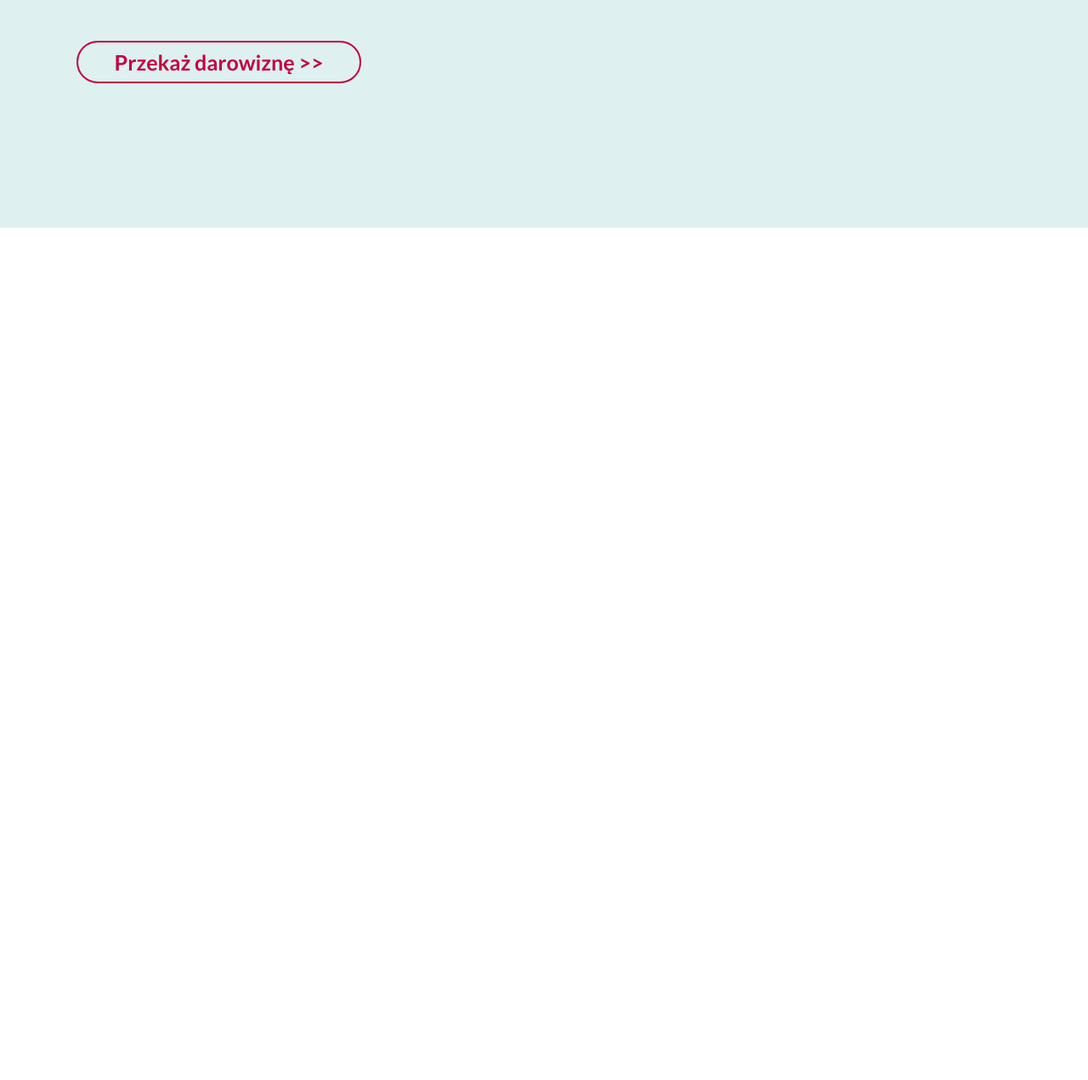
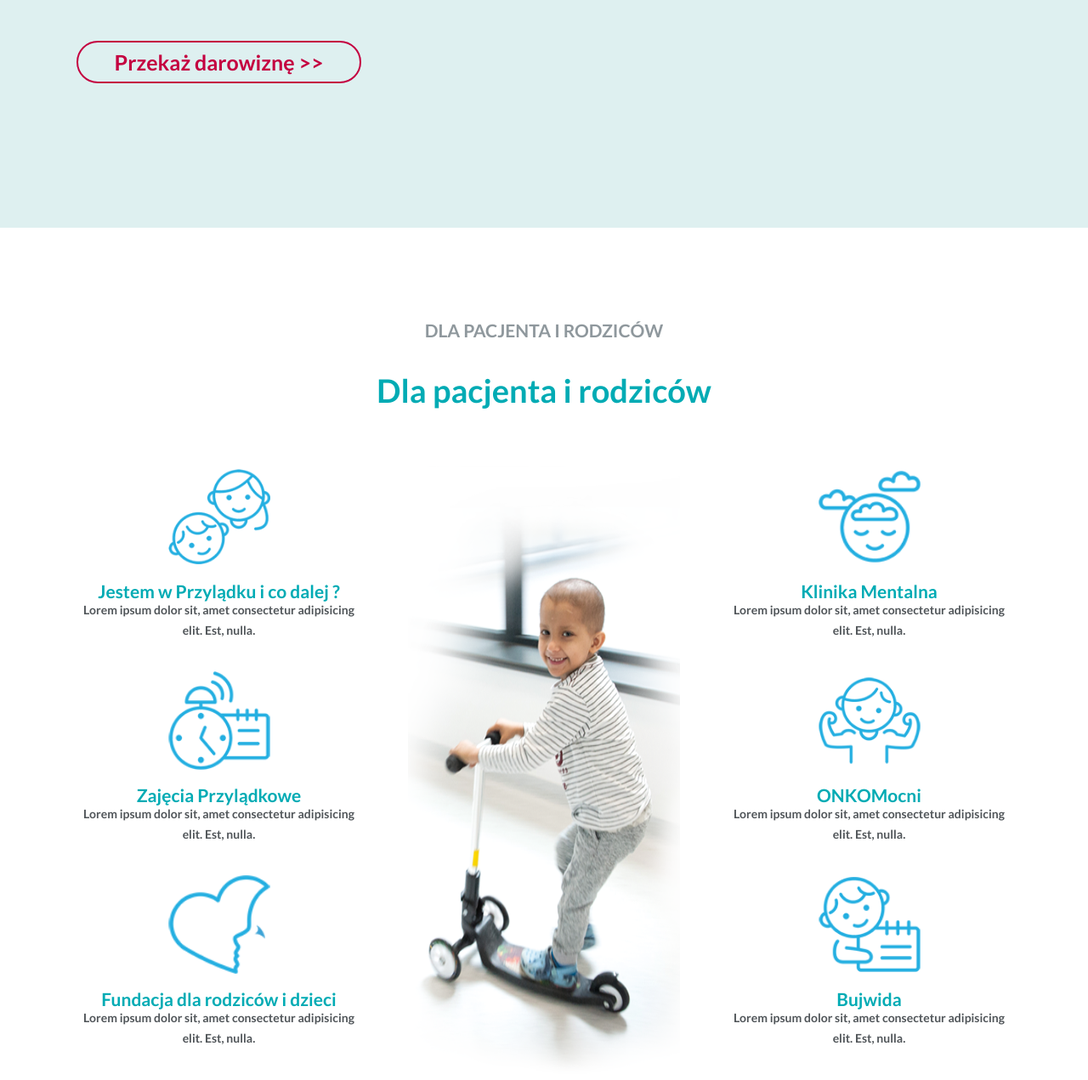
Before and after one commit to JuliuszG/przyladek, a plain HTML site: page index.html in a window 1280 px wide. Shown: the part 2853-4124 px from the top of the page at 85% size. Before the commit the page ends 3121 px from the top, so only its background shows below. Drawn offline with Linux system fonts and the light colour scheme.

Commit message:
for parents section

```diff
--- a/_about.scss
+++ b/_about.scss
@@ -2,7 +2,7 @@
     padding: 120px 0;
     font-family: "Lato";
     @media (max-width: 550px) {
-        padding: 100px 20px;
+        padding: 100px 20px 50px;
     }
     .about__container {
         max-width: 1100px;
--- /dev/null
+++ b/_forParents.scss
@@ -0,0 +1,66 @@
+.forParents {
+    padding: 110px 0;
+    font-family: "Lato";
+    @media (max-width: 700px) {
+        padding: 80px 20px;
+    }
+    h3 {
+        color: #8f989d;
+        font-weight: 700;
+        text-transform: uppercase;
+        font-size: 1.3125em;
+        margin-bottom: 41px;
+        text-align: center;
+    }
+    h1 {
+        font-size: 2.375em;
+        color: #00abb4;
+        font-weight: 700;
+        margin-bottom: 70px;
+        text-align: center;
+    }
+    .forParents__container {
+        max-width: 1100px;
+        display: flex;
+        margin: 0 auto;
+        justify-content: space-between;
+        @media (max-width: 700px) {
+            flex-direction: column;
+            justify-content: center;
+            align-items: center;
+        }
+        .forParents__child {
+            @media (max-width: 1100px) {
+                display: none;
+            }
+        }
+    }
+    .forParents__column {
+        .forParents__box {
+            width: 335px;
+            height: 240px;
+            text-align: center;
+            @media (max-width: 350px) {
+                width: 280px;
+            }
+            img {
+                width: 120px;
+                height: 120px;
+                object-fit: contain;
+            }
+            h2 {
+                color: #00abb4;
+                font-weight: 700;
+                font-size: 1.3125em;
+                margin: 15px 0 0;
+            }
+            p {
+                color: #505559;
+                font-weight: 700;
+                font-family: "Lato";
+                font-size: 0.875em;
+                line-height: 24px;
+            }
+        }
+    }
+}
--- a/index.html
+++ b/index.html
@@ -114,6 +114,55 @@
             <div class="video__bg"></div>
         </div>
     </section>
+    <section class="forParents">
+        <h3>Dla pacjenta i rodziców</h3>
+        <h1>Dla pacjenta i rodziców</h1>
+        <div class="forParents__container">
+            <div class="forParents__column">
+
+                <div class="forParents__box">
+                    <img src="/pikto-jestem-w-przyladku (1).png" alt="pikto-jestem-w-przyladku">
+                    <h2>Jestem w Przylądku i co dalej ?</h2>
+                    <p>Lorem ipsum dolor sit, amet consectetur adipisicing elit. Est, nulla.</p>
+                </div>
+
+                <div class="forParents__box">
+                    <img src="/pikto-zajecia.png" alt="pikto-zajecia">
+                    <h2>Zajęcia Przylądkowe</h2>
+                    <p>Lorem ipsum dolor sit, amet consectetur adipisicing elit. Est, nulla.</p>
+                </div>
+
+                <div class="forParents__box">
+                    <img src="/pikto-fundacja.png" alt="pikto-jestem-w-przyladku">
+                    <h2>Fundacja dla rodziców i dzieci</h2>
+                    <p>Lorem ipsum dolor sit, amet consectetur adipisicing elit. Est, nulla.</p>
+                </div>
+
+            </div>
+            <img src="/fotka-dziecko.png" class="forParents__child" alt="dziecko">
+            <div class="forParents__column">
+
+                <div class="forParents__box">
+                    <img src="/pikto-klinika-mentalna.png" alt="pikto-jestem-w-przyladku">
+                    <h2>Klinika Mentalna</h2>
+                    <p>Lorem ipsum dolor sit, amet consectetur adipisicing elit. Est, nulla.</p>
+                </div>
+
+                <div class="forParents__box">
+                    <img src="/pikto-onkomocni.png" alt="pikto-zajecia">
+                    <h2>ONKOMocni</h2>
+                    <p>Lorem ipsum dolor sit, amet consectetur adipisicing elit. Est, nulla.</p>
+                </div>
+
+                <div class="forParents__box">
+                    <img src="/pikto-Bujwida.png" alt="pikto-jestem-w-przyladku">
+                    <h2>Bujwida</h2>
+                    <p>Lorem ipsum dolor sit, amet consectetur adipisicing elit. Est, nulla.</p>
+                </div>
+
+            </div>
+        </div>
+    </section>
     <script src="/index.js"></script>
 </body>
 </html>
--- a/main.scss
+++ b/main.scss
@@ -9,3 +9,4 @@
 @import './about';
 @import './ourClinic';
 @import './videoSection';
+@import './forParents';
```
Also changed, not shown: fotka-dziecko.png (added), main.css, pikto-Bujwida.png (added), pikto-fundacja.png (added), pikto-jestem-w-przyladku (1).png (added), pikto-klinika-mentalna.png (added), pikto-onkomocni.png (added), pikto-zajecia.png (added), 1 other file.
